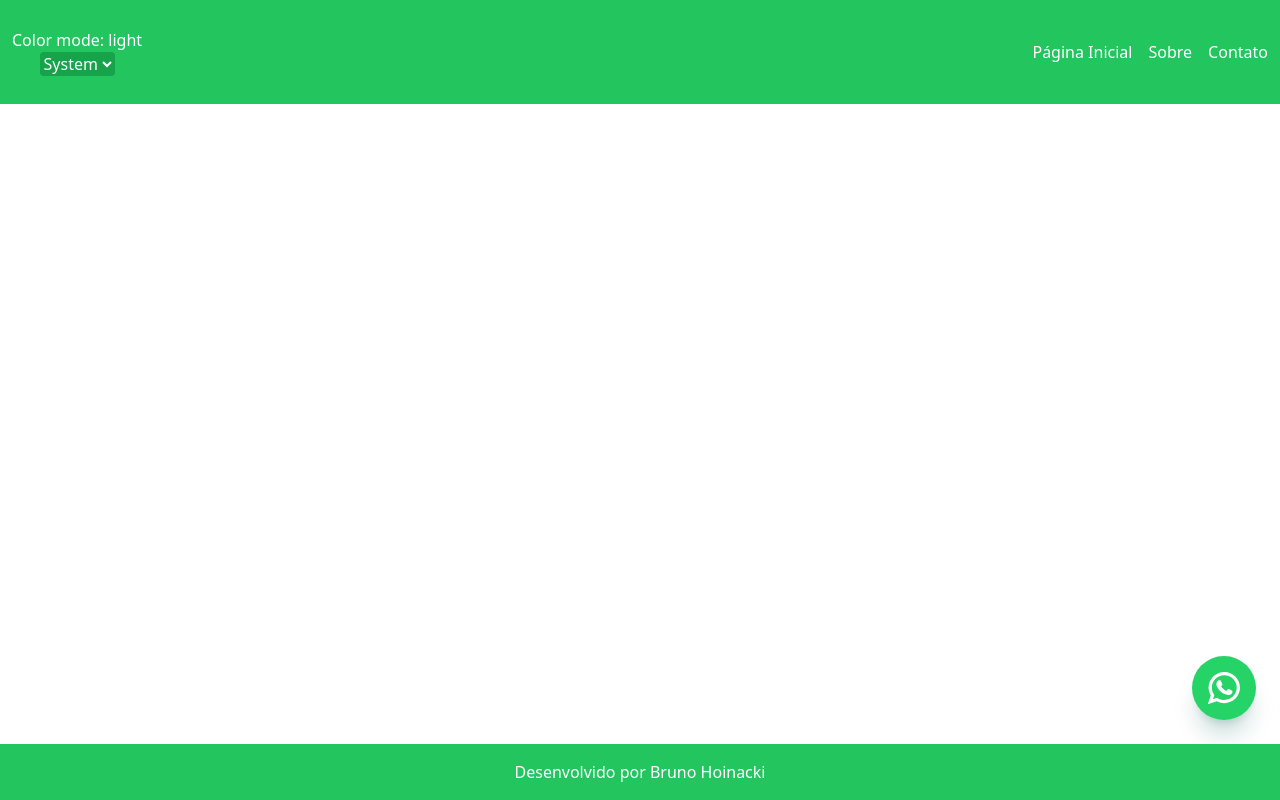
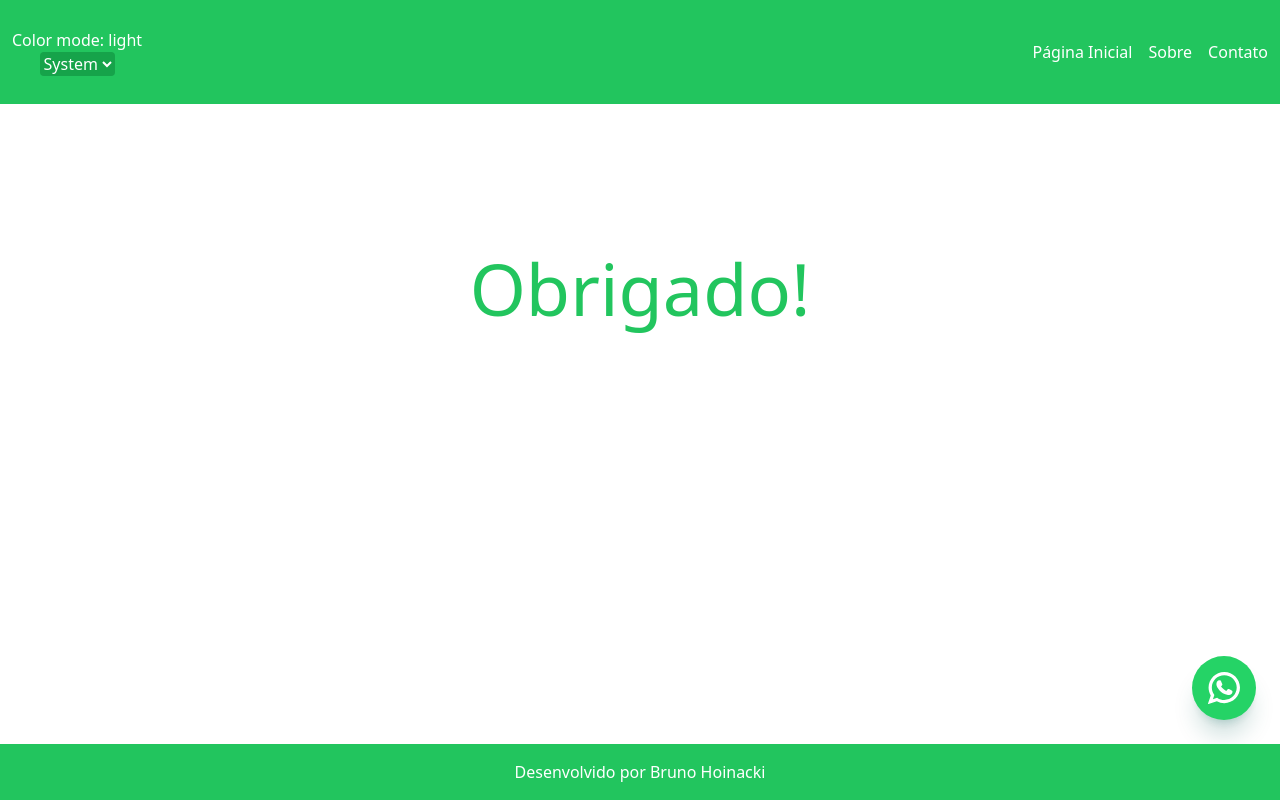
Before and after one commit to BrunoHoinacki/portifolio-bhb, a Nuxt app: page /obrigado in a window 1280 px wide. Built offline with nearby package versions, Linux system fonts and the light colour scheme.

Commit message:
[Feature] pagina obrigado

```diff
--- /dev/null
+++ b/pages/obrigado.vue
@@ -0,0 +1,5 @@
+<template>
+    <div class="flex flex-col items-center text-center md:pt-40 p-16">
+        <p class="text-green-500 text-4xl md:text-7xl p-3">Obrigado!</p>
+    </div>
+</template>
```
